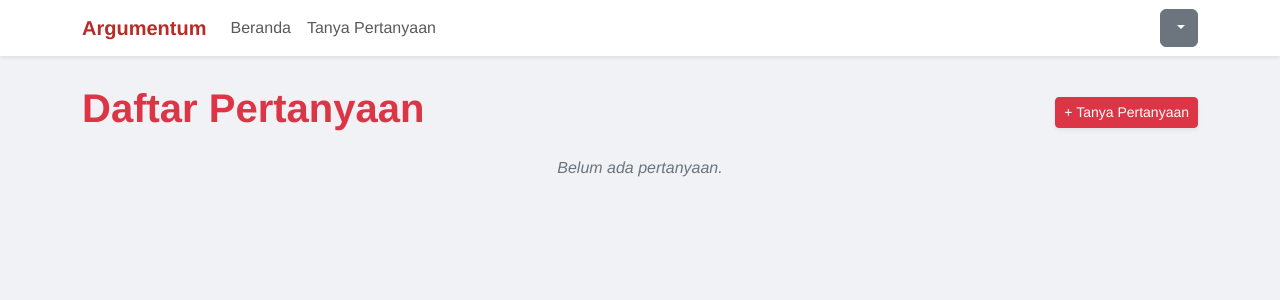
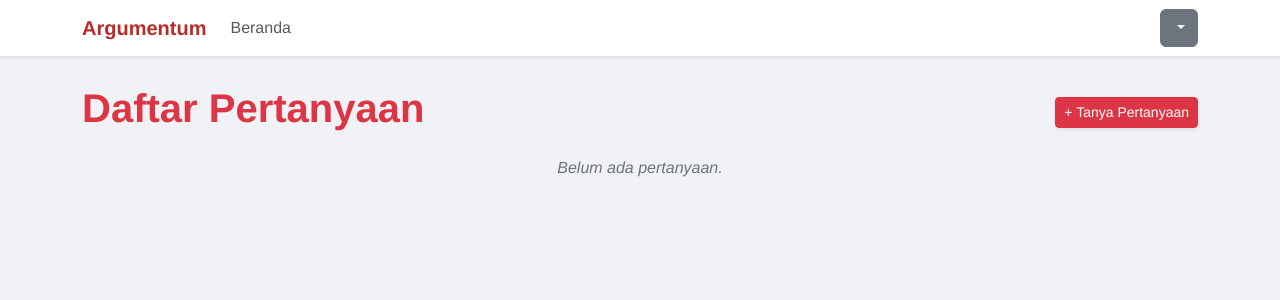
Before and after one commit to MuhammadFiras/Argumentum, a CodeIgniter 4 app: the page made by app/Views/home.php in a window 1280 px wide. Shown: the top 300 px of the page. Run offline with PHP 8.4 and a stand-in for CodeIgniter, Linux system fonts and the light colour scheme; the template is opened without the code that fills it, so the values that code supplies are empty; some libraries are stand-ins or nearby versions.

Commit message:
menghilangkan tanypa pertanyaan di navbar awal

```diff
--- a/app/Views/layout/main_layout.php
+++ b/app/Views/layout/main_layout.php
@@ -17,7 +17,7 @@
 
 <body class="d-flex flex-column min-vh-100 <?= $bodyClass ?? '' ?>">
 
-    <nav class="navbar navbar-expand-lg navbar-light bg-white shadow-sm fixed-top">
+    <nav class="navbar navbar-expand-lg navbar-light bg-white shadow-sm fixed-top ">
         <div class="container">
             <a class="navbar-brand" href="<?= site_url('/') ?>">Argumentum</a>
             <button class="navbar-toggler" type="button" data-bs-toggle="collapse" data-bs-target="#navbarNav" aria-controls="navbarNav" aria-expanded="false" aria-label="Toggle navigation">
@@ -26,9 +26,6 @@
             <div class="collapse navbar-collapse" id="navbarNav">
                 <ul class="navbar-nav me-auto mb-2 mb-lg-0">
                     <li class="nav-item"><a class="nav-link" href="<?= site_url('/') ?>">Beranda</a></li>
-                    <?php if (session()->get('isLoggedIn')): ?>
-                        <li class="nav-item"><a class="nav-link" href="<?= site_url('/ask') ?>">Tanya Pertanyaan</a></li>
-                    <?php endif; ?>
                 </ul>
                 <div class="d-flex">
                     <?php if (session()->get('isLoggedIn')): ?>
```
